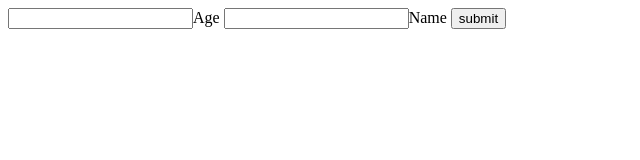
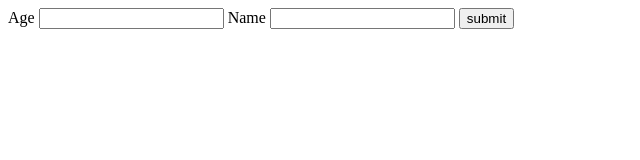
Before and after one commit to acciojob/promises-and-chains-nikhilpatel9, a website: page main.html in a window 1280 px wide. Shown: the whole page, without its empty margins (0-640 px from the left). Drawn offline with Linux system fonts and the light colour scheme.

Commit message:
created a submission

```diff
--- a/main.html
+++ b/main.html
@@ -10,9 +10,11 @@
 
     <script type="text/javascript" src="./script.js"></script>
       <form>
-		   <input id="age" type="number">Age</input>
-	   <input id="name" type="text">Name</input>
-	  <button id="btn" type="submit" >submit</button>
+		  <label>Age</label>
+		   <input id="age" type="number">
+		  <label>Name</label>
+	   <input id="name" type="text">
+	    <button id="btn" type="submit" >submit</button>
 	  </form>
 
   </body>
```
